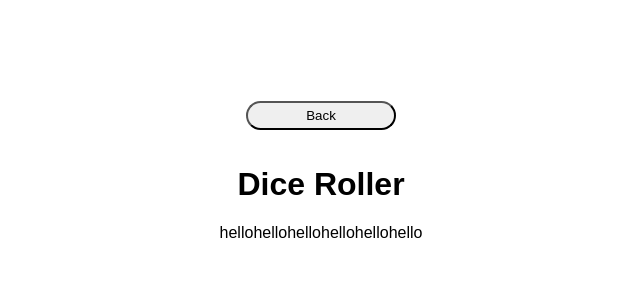
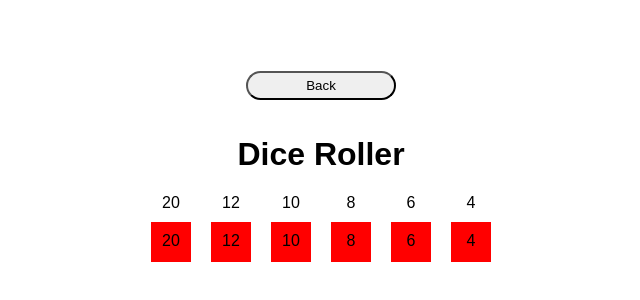
Before and after one commit to julietteabeyta/initiative-react, a React app: page /diceroller in a window 1280 px wide. Shown: the part 236-536 px from the top of the page, without its empty margins (319-959 px from the left). Built offline with nearby package versions, Linux system fonts and the light colour scheme.

Commit message:
Add dynamic dice rolling WIP::Styling

```diff
--- a/src/js/Die.js
+++ b/src/js/Die.js
@@ -1,8 +1,29 @@
 import React, {Component} from 'react';
 
 class Die extends Component {
+  state = {
+    rollValue: this.props.sides,
+    rolling: false
+  }
+  roll = e => {
+      e.preventDefault();
+
+      const sides = this.props.sides;
+      this.setState({ rollValue: Math.ceil(Math.random() * sides), rolling: true });
+  }
+
   render() {
-    return("hello");
+    const sides = this.props.sides;
+    const sidesString = `d${sides}`;
+    const isD4 = sides === 4;
+    return (
+        <div class="die-parent">
+          <div>{sides}</div>
+          <div id={sidesString} className={this.state.rolling ? 'rolling die' : 'die'} data-d4={isD4 ? this.state.rollValue : null} onClick={this.roll}>
+              <div className="readout">{this.state.rollValue}</div>
+          </div>
+        </div>
+      );
   }
 }
 
--- a/src/styles/App.css
+++ b/src/styles/App.css
@@ -21,6 +21,24 @@
   margin: 15px 0;
 }
 
+.dice-parent{
+  display: flex;
+}
+
+.die-parent{
+  text-align: center;
+}
+
+.die{
+  height: 20px;
+  min-width: 20px;
+  background: red;
+  margin: 10px;
+  padding: 10px;
+  text-align: center;
+  cursor: pointer;
+}
+
 @keyframes App-logo-spin {
   from { transform: rotate(0deg); }
   to { transform: rotate(360deg); }
```
